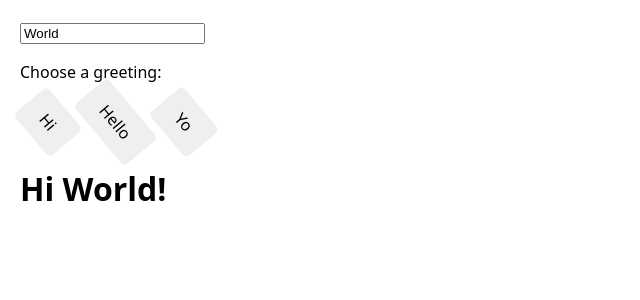
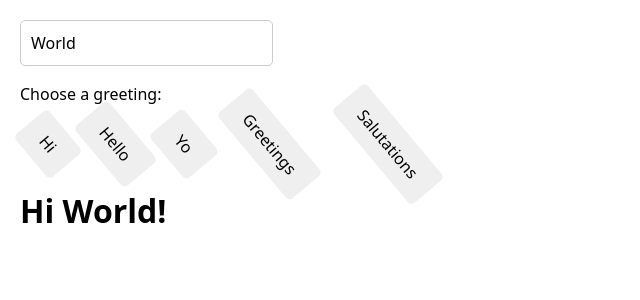
Before and after one commit to JustCallMeWhateverness/ReactTest, a React (Vite) app: page / in a window 1280 px wide. Shown: the top 300 px of the page, without its empty margins (0-640 px from the left). Built offline with nearby package versions, Linux system fonts and the light colour scheme.

Commit message:
Exercise 1to3

```diff
--- a/src/App.tsx
+++ b/src/App.tsx
@@ -1,16 +1,16 @@
 import { useState } from "react";
 import Greeter from "./Greeter";
+import Input from "./Input";
 
 export default function App() {
   const [greeting, setGreeting] = useState("Hi");
-  const [name, setName] = useState("World");
+  const [names, setNames] = useState("World");
 
   return (
     <>
-      <input value={name}
-        onChange={event => setName(event.target.value)} />
+      <Input {...{ names, setNames }} />{" "}
 
-      <Greeter {...{ greeting, setGreeting, name }} />{" "}
+      <Greeter {...{ greeting, setGreeting, names }} />{" "}
     </>
   );
 }
--- a/src/Greeter.tsx
+++ b/src/Greeter.tsx
@@ -1,14 +1,20 @@
 export default function Greeter(
-  { greeting, setGreeting, name }:
-    { greeting: string; setGreeting: Function, name: string; }
+  { greeting, setGreeting, names }:
+    { greeting: string; setGreeting: Function, names: string; }
 ) {
+  const greetings = ['Hi', 'Hello', 'Yo', 'Greetings', 'Salutations'];
   return <>
     <p>Choose a greeting:</p>
     <p>
-      <button onClick={() => setGreeting('Hi')}>Hi</button>
-      <button onClick={() => setGreeting('Hello')}>Hello</button>
-      <button onClick={() => setGreeting('Yo')}>Yo</button>
+      {greetings.map(greet => (
+        <button key={greet}
+          onClick={() => setGreeting(greet)}>{greet}</button>
+      ))}
     </p>
-    <h1>{greeting} {name}!</h1>
+    {names
+      .split(" ")
+      .map(names => (
+        <h1 key={names}>{greeting} {names}!</h1>
+      ))}
   </>;
 }
--- /dev/null
+++ b/src/Input.tsx
@@ -0,0 +1,7 @@
+export default function Input(
+  { names, setNames }:
+    { names: string; setNames: Function; }
+) {
+  return <input value={names}
+    onChange={event => setNames(event.target.value)} />;
+}
--- a/src/css/index.css
+++ b/src/css/index.css
@@ -20,3 +20,10 @@ button {
   border-radius: 5px;
   transform: rotate(50deg);
 }
+
+input {
+  font: inherit;
+  padding: 10px;
+  border-radius: 5px;
+  border: 1px solid #ccc;
+}
```
